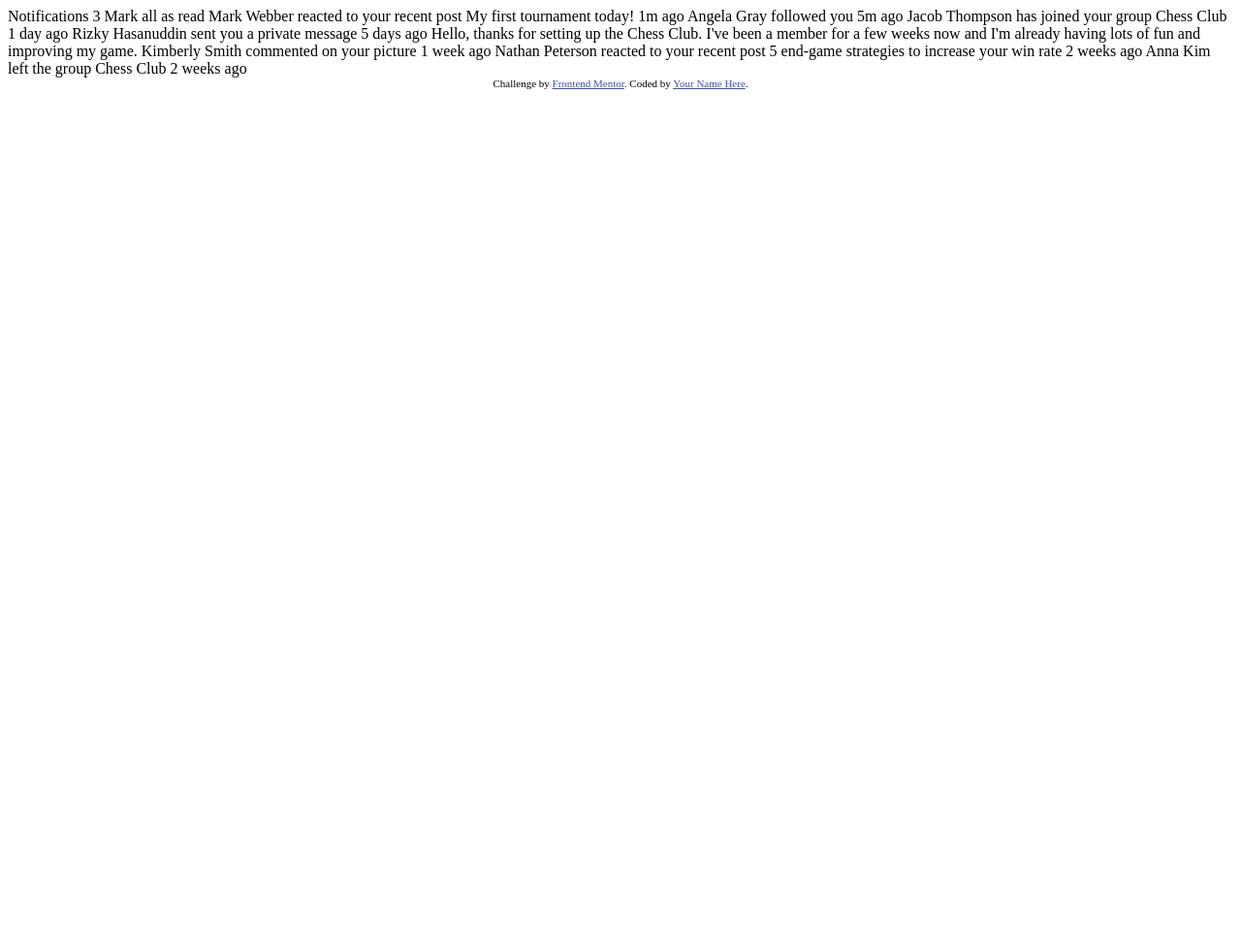
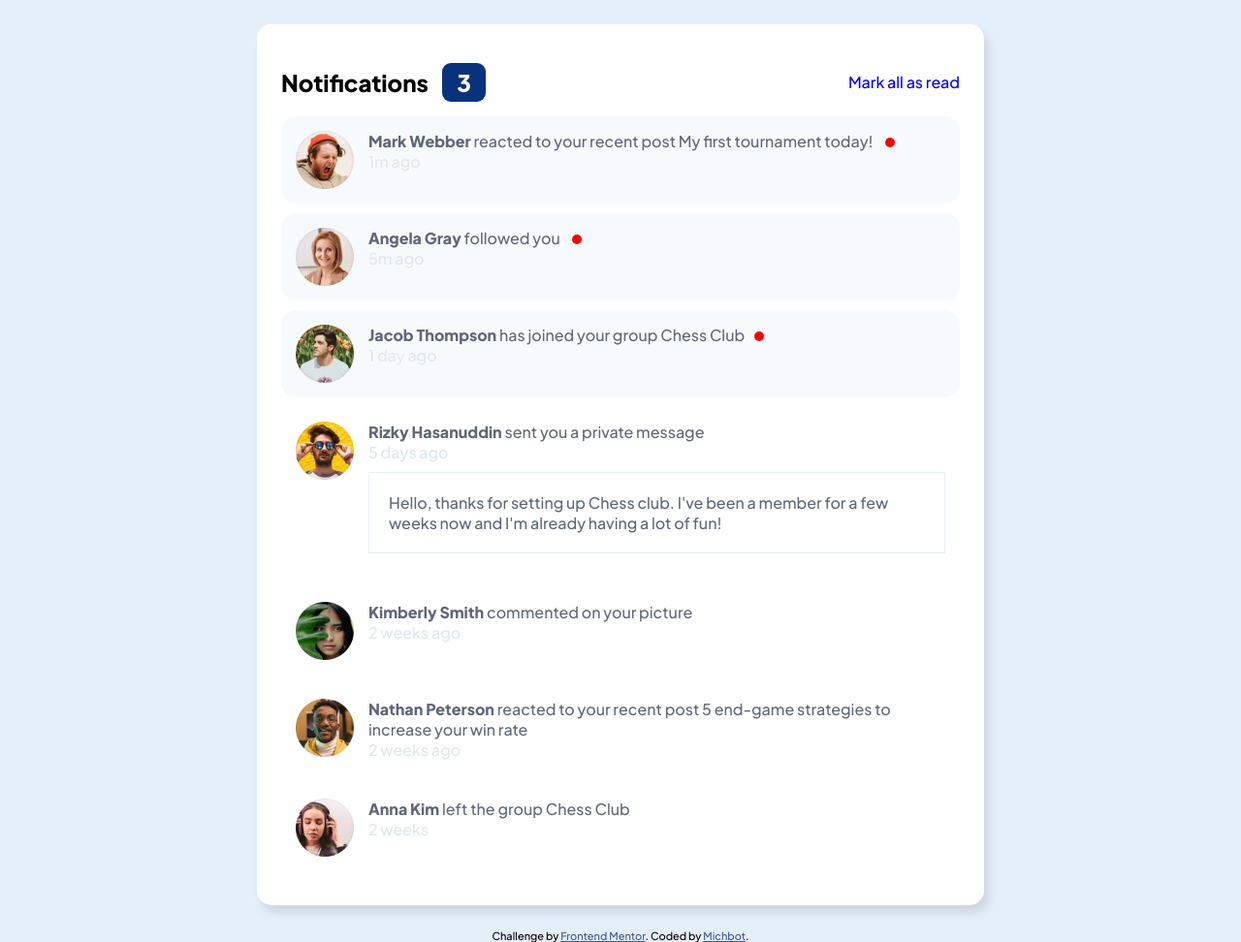
Before and after one commit to michb0t/fem-notifications-page, a plain HTML site: page index.html in a window 1280 px wide. Shown: the whole page at 97% size. Before the commit the page ends 800 px from the top, so only its background shows below. Drawn offline with Linux system fonts and the light colour scheme.

Commit message:
final commit

```diff
--- /dev/null
+++ b/app.js
@@ -0,0 +1,25 @@
+const markBtn = document.querySelector(".mark-btn")
+const numCount = document.querySelector(".numNotes")
+const cards = document.querySelectorAll(".card")
+const redDots = document.querySelectorAll(".unread-circle")
+
+markBtn.addEventListener("click", () => {
+    numCount.innerHTML = 0;
+    markAsRead();
+    hideRedDots();
+})
+
+function markAsRead() {
+    cards.forEach((card) => {
+        if (card.classList.contains("unread")) {
+            card.classList.remove("unread")
+        }
+    })
+}
+
+
+function hideRedDots() {
+    redDots.forEach((dot) => {
+            dot.classList.add("hidden")
+    })
+}
--- /dev/null
+++ b/index.css
@@ -0,0 +1,112 @@
+
+  .attribution { margin-top: 10px;font-size: 11px; text-align: center; }
+  .attribution a { color: hsl(228, 45%, 44%); }
+
+:root {
+    --red: hsl(1, 90%, 64%);
+    --blue: hsl(219, 85%, 26%);
+    --white: hsl(0, 0%, 100%);
+    --blue-100: hsl(210, 60%, 98%);
+    --blue-200: hsl(211, 68%, 94%);
+    --blue-250: hsl(205, 33%, 90%);
+    --blue-300: hsl(219, 14%, 63%);
+    --blue-400:  hsl(219, 12%, 42%);
+    --blue-500:  hsl(224, 21%, 14%);
+  }
+html {
+    height: 100%;
+    box-sizing: border-box;
+}
+
+body {
+    min-width: 475px;
+    max-width: 800px;
+    font-family: 'Plus Jakarta Sans', sans-serif;
+    margin: 0 auto;
+    margin-top: 15px;
+    background: var(--blue-200)
+}
+
+.main {
+    background: white;
+    padding: 25px;
+    border-radius: 15px;
+    box-shadow: 5px 8px 10px rgba(115, 114, 114, 0.2);
+    margin: 25px;
+}
+
+p {
+    font-size: 16px;
+    color: var(--blue-400);
+    margin: 0;
+
+}
+.header {
+    display: flex;
+    justify-content: space-between;
+    place-items: center;
+}
+
+.mark-btn {
+    background: none;
+    text-decoration: none;
+}
+.numNotes {
+    background: var(--blue);
+    color: white;
+    padding: 5px 15px;
+    border-radius: 9px;
+    margin: 0 10px;
+}
+
+.username {
+    font-weight: 800;
+    color: black;
+
+}
+
+.timeStamp {
+    color: var(--blue-250);
+    margin: 0;
+    padding: 0;
+}
+.card {
+    margin: 0;
+    display: flex;
+    flex-direction: row;
+    gap: 15px;
+    margin-bottom: 10px;
+    padding: 15px;
+    border-radius: 15px;
+}
+
+.card > img {
+    width: 60px;
+    height: 60px;
+}
+
+/* unread states */
+
+.unread-circle {
+    background: red;
+    width: 10px;
+    height:10px;
+    border-radius: 100%;
+    display: inline-block;
+    margin-left: 10px;
+}
+
+.hidden {
+    display: none;
+}
+
+.unread {
+    background: var(--blue-100);
+}
+
+.comment {
+    border: 1px solid black;
+    border-color: var(--blue-200);
+    padding: 20px;
+    margin: 10px 0;
+}
--- a/index.html
+++ b/index.html
@@ -5,47 +5,91 @@
   <meta name="viewport" content="width=device-width, initial-scale=1.0"> <!-- displays site properly based on user's device -->
 
   <link rel="icon" type="image/png" sizes="32x32" href="./assets/images/favicon-32x32.png">
+  <link rel="stylesheet" href="index.css">
+  <link rel="preconnect" href="https://fonts.googleapis.com"><link rel="preconnect" href="https://fonts.gstatic.com" crossorigin><link href="https://fonts.googleapis.com/css2?family=Plus+Jakarta+Sans:wght@500;800&display=swap" rel="stylesheet">
+  <title>Frontend Mentor | Notifications page</title>
+</head>
 
-  <title>Frontend Mentor | Notifications page</title>
+<body>
+  <div class="main">
+  <header class="header">
+    <h2 class="header-title">
+      Notifications <span class="numNotes">3</span>
+    </h2>
+    <a href="#" class="mark-btn">Mark all as read</a>
+  </header>
 
-  <!-- Feel free to remove these styles or customise in your own stylesheet 👍 -->
-  <style>
-    .attribution { font-size: 11px; text-align: center; }
-    .attribution a { color: hsl(228, 45%, 44%); }
-  </style>
-</head>
-<body>
+  <div class="card unread">
+    <img src="assets/images/avatar-mark-webber.webp"/>
+    <div>
+      <p><strong>Mark Webber</strong> reacted to your recent post My first tournament today! <span class="unread-circle"></span>
+      </p>
+      <p class="timeStamp">1m ago</p>
+    </div>
+  </div>
 
-  Notifications 3
+  <div class="card unread">
+    <img src="assets/images/avatar-angela-gray.webp"/>
+    <div>
+      <p><strong>Angela Gray</strong> followed you <span class="unread-circle"></span>
+      </p>
+      <p class="timeStamp">5m ago</p>
+    </div>
+  </div>
 
-  Mark all as read
+  <div class="card unread">
+    <img src="assets/images/avatar-jacob-thompson.webp"/>
+    <div>
+      <p><strong>Jacob Thompson</strong> has joined your group Chess Club<span class="unread-circle "></span>
+      </p>
+      <p class="timeStamp">  1 day ago</p>
+    </div>
+  </div>
 
-  Mark Webber reacted to your recent post My first tournament today!
-  1m ago
+  <div class="card">
+    <img src="assets/images/avatar-rizky-hasanuddin.webp"/>
+    <div>
+      <p><strong>Rizky Hasanuddin </strong> sent you a private message<span class="unread-circle hidden"></span>
+      </p>
+      <p class="timeStamp">  5 days ago</p>
+      <p class="comment">Hello, thanks for setting up Chess club. I've been a member for a few weeks now and I'm already having a lot of fun!</p>
+    </div>
+  </div>
 
-  Angela Gray followed you
-  5m ago
+  <div class="card">
+    <img src="assets/images/avatar-kimberly-smith.webp"/>
+    <div>
+      <p><strong>Kimberly Smith </strong>commented on your picture<span class="unread-circle hidden"></span>
+      </p>
+      <p class="timeStamp">  2 weeks ago</p>
+    </div>
+  </div>
 
-  Jacob Thompson has joined your group Chess Club
-  1 day ago
+  <div class="card">
+    <img src="assets/images/avatar-nathan-peterson.webp"/>
+    <div>
+      <p><strong>Nathan Peterson</strong>  reacted to your recent post 5 end-game strategies to increase your win rate
+        <span class="unread-circle hidden"></span>
+      </p>
+      <p class="timeStamp">  2 weeks ago</p>
+    </div>
+  </div>
+  <div class="card">
+    <img src="assets/images/avatar-anna-kim.webp"/>
+    <div>
+      <p><strong>Anna Kim</strong> left the group Chess Club<span class="unread-circle hidden"></span>
+      </p>
+      <p class="timeStamp"> 2 weeks</p>
+    </div>
+  </div>
 
-  Rizky Hasanuddin sent you a private message
-  5 days ago
-  Hello, thanks for setting up the Chess Club. I've been a member for a few weeks now and
-  I'm already having lots of fun and improving my game.
+</div>
 
-  Kimberly Smith commented on your picture
-  1 week ago
-
-  Nathan Peterson reacted to your recent post 5 end-game strategies to increase your win rate
-  2 weeks ago
-
-  Anna Kim left the group Chess Club
-  2 weeks ago
 
   <div class="attribution">
     Challenge by <a href="https://www.frontendmentor.io?ref=challenge" target="_blank">Frontend Mentor</a>.
-    Coded by <a href="#">Your Name Here</a>.
+    Coded by <a href="#">Michbot</a>.
   </div>
+  <script src="app.js"></script>
 </body>
 </html>
```
Also changed, not shown: data.js (added, +67 -0 lines).
